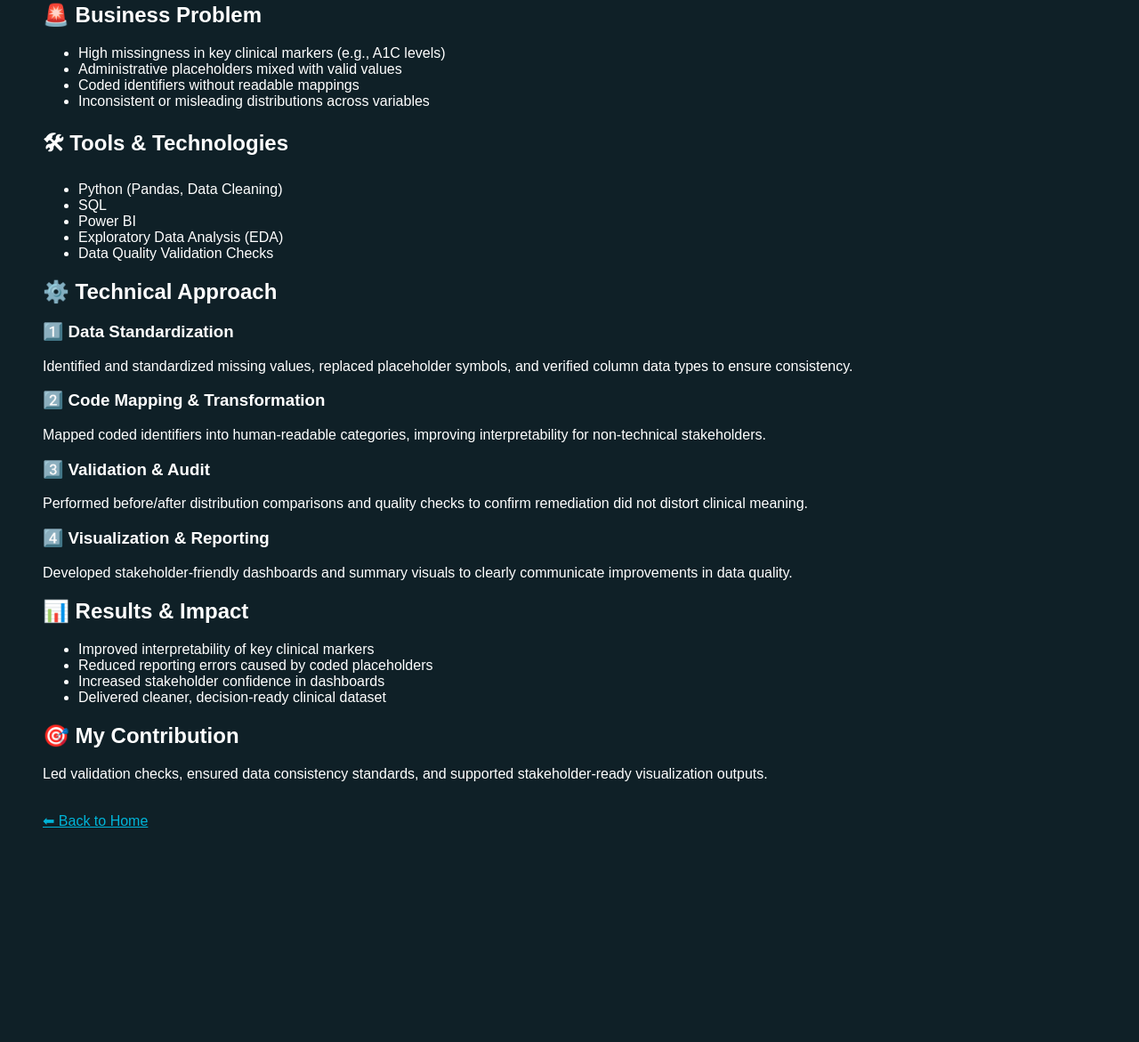
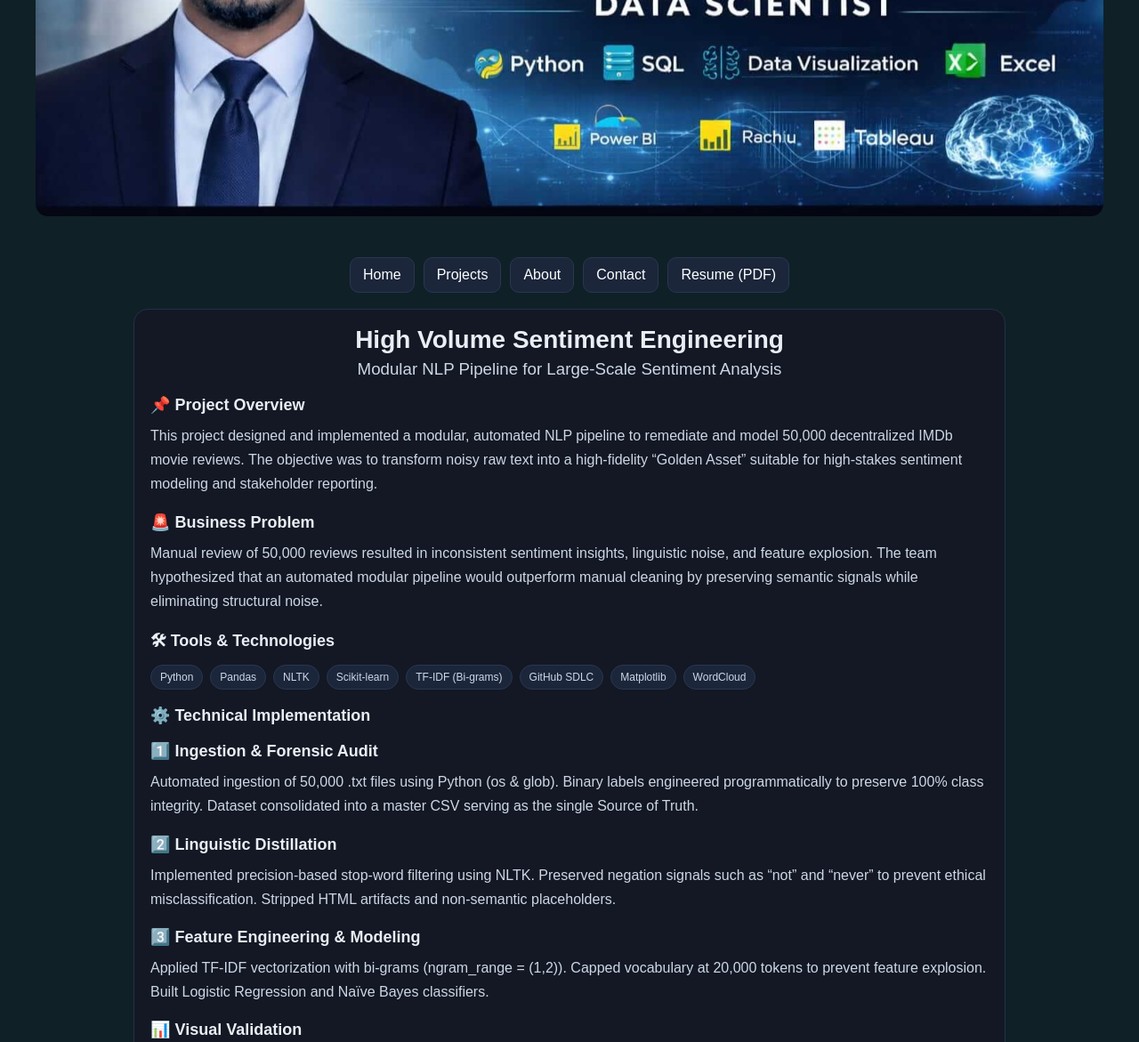
Before and after one commit to mugtaba918/My-Portfolio, a plain HTML site: page projects/project2.html in a window 1280 px wide. Shown: the part 291-1462 px from the top of the page at 89% size. Before the commit the page ends 1271 px from the top, so only its background shows below. Drawn offline with Linux system fonts and the light colour scheme.

Commit message:
Update project2.html

```diff
--- a/projects/project2.html
+++ b/projects/project2.html
@@ -1,82 +1,229 @@
-<!DOCTYPE html>
-<html>
+<!doctype html>
+<html lang="en">
 <head>
-    <title>Clinical Data Remediation | Mugtaba Awad</title>
+<meta charset="UTF-8" />
+<meta name="viewport" content="width=device-width, initial-scale=1.0"/>
+<title>Project 1 | Mugtaba Awad</title>
+
+<style>
+  body{
+    font-family: Arial, sans-serif;
+    margin:0;
+    background:#0f2027;
+    color:#e9eef5;
+  }
+
+  .banner{
+    width:100%;
+    max-width:1200px;
+    display:block;
+    margin:20px auto;
+    border-radius:14px;
+  }
+
+  .container{
+    max-width:980px;
+    margin:0 auto;
+    padding: 18px 18px 40px;
+  }
+
+  .nav{
+    display:flex;
+    gap:10px;
+    flex-wrap:wrap;
+    justify-content:center;
+    margin: 8px 0 18px;
+  }
+
+  .btn{
+    background:#1b263b;
+    color:white;
+    text-decoration:none;
+    padding:10px 14px;
+    border-radius:10px;
+    border:1px solid #2a3750;
+    display:inline-block;
+    transition:0.25s;
+  }
+
+  .btn:hover{
+    background:#00b4d8;
+    color:#0f2027;
+    transform:translateY(-1px);
+  }
+
+  .card{
+    background:#131824;
+    border:1px solid #22304a;
+    border-radius:16px;
+    padding:18px;
+    margin-top:14px;
+  }
+
+  h1{
+    margin:0 0 6px;
+    font-size:28px;
+    text-align:center;
+  }
+
+  h3{
+    margin:0 0 12px;
+    text-align:center;
+    color:#cdd7e6;
+    font-weight: normal;
+  }
+
+  h2{
+    margin:18px 0 10px;
+    font-size:18px;
+  }
+
+  p{
+    line-height:1.7;
+    margin:10px 0;
+    color:#cdd7e6;
+  }
+
+  ul{
+    margin: 8px 0 0 18px;
+    color:#cdd7e6;
+    line-height:1.7;
+  }
+
+  .tags{
+    display:flex;
+    flex-wrap:wrap;
+    gap:8px;
+    margin-top:10px;
+  }
+
+  .tag{
+    font-size:12px;
+    padding:6px 10px;
+    border-radius:999px;
+    background:#1b263b;
+    border:1px solid #2a3750;
+    color:#cdd7e6;
+  }
+
+  .footer-actions{
+    margin-top:18px;
+    display:flex;
+    gap:10px;
+    flex-wrap:wrap;
+    justify-content:center;
+  }
+
+  .link{
+    color:#00b4d8;
+    text-decoration:none;
+    font-size:16px;
+  }
+  .link:hover{ text-decoration:underline; }
+</style>
 </head>
 
-<body style="font-family:Arial; background:#0f2027; color:white; padding:40px;">
+<body>
 
-<h1 style="text-align:center;">Clinical Data Remediation & Visualization</h1>
-<h3 style="text-align:center;">Data Quality Engineering for Stakeholder Reporting</h3>
+<!-- ✅ Banner (because this file is inside /projects, we use ../ ) -->
+<img src="../assets/img/banner1.png" alt="Portfolio Banner" class="banner">
 
-<hr>
+<div class="container">
 
-<h2>📌 Project Overview</h2>
-<p>
-Clinical datasets often contain missing values, placeholder symbols, and coded identifiers that reduce
-trust in reporting and decision-making. This project focused on cleaning and remediating
-diabetes-related clinical records to improve interpretability, consistency, and stakeholder confidence.
-</p>
+  <!-- ✅ Navigation Buttons -->
+  <div class="nav">
+    <a class="btn" href="../index.html">Home</a>
+    <a class="btn" href="../projects.html">Projects</a>
+    <a class="btn" href="../about.html">About</a>
+    <a class="btn" href="../contact.html">Contact</a>
+    <a class="btn" href="../assets/Mugtaba_Awad_Resume.pdf" target="_blank">Resume (PDF)</a>
+  </div>
 
-<h2>🚨 Business Problem</h2>
-<ul>
-<li>High missingness in key clinical markers (e.g., A1C levels)</li>
-<li>Administrative placeholders mixed with valid values</li>
-<li>Coded identifiers without readable mappings</li>
-<li>Inconsistent or misleading distributions across variables</li>
-</ul>
+  <div class="card">
+    <h1>High Volume Sentiment Engineering</h1>
+    <h3>Modular NLP Pipeline for Large-Scale Sentiment Analysis</h3>
 
-<h2>🛠 Tools & Technologies</h2>
-<ul>
-<li>Python (Pandas, Data Cleaning)</li>
-<li>SQL</li>
-<li>Power BI</li>
-<li>Exploratory Data Analysis (EDA)</li>
-<li>Data Quality Validation Checks</li>
-</ul>
+    <h2>📌 Project Overview</h2>
+    <p>
+      This project designed and implemented a modular, automated NLP pipeline to remediate and model
+      50,000 decentralized IMDb movie reviews. The objective was to transform noisy raw text into a
+      high-fidelity “Golden Asset” suitable for high-stakes sentiment modeling and stakeholder reporting.
+    </p>
 
-<h2>⚙️ Technical Approach</h2>
+    <h2>🚨 Business Problem</h2>
+    <p>
+      Manual review of 50,000 reviews resulted in inconsistent sentiment insights, linguistic noise, and feature explosion.
+      The team hypothesized that an automated modular pipeline would outperform manual cleaning by
+      preserving semantic signals while eliminating structural noise.
+    </p>
 
-<h3>1️⃣ Data Standardization</h3>
-<p>
-Identified and standardized missing values, replaced placeholder symbols,
-and verified column data types to ensure consistency.
-</p>
+    <h2>🛠 Tools & Technologies</h2>
+    <div class="tags">
+      <span class="tag">Python</span>
+      <span class="tag">Pandas</span>
+      <span class="tag">NLTK</span>
+      <span class="tag">Scikit-learn</span>
+      <span class="tag">TF-IDF (Bi-grams)</span>
+      <span class="tag">GitHub SDLC</span>
+      <span class="tag">Matplotlib</span>
+      <span class="tag">WordCloud</span>
+    </div>
 
-<h3>2️⃣ Code Mapping & Transformation</h3>
-<p>
-Mapped coded identifiers into human-readable categories,
-improving interpretability for non-technical stakeholders.
-</p>
+    <h2>⚙️ Technical Implementation</h2>
 
-<h3>3️⃣ Validation & Audit</h3>
-<p>
-Performed before/after distribution comparisons and quality checks
-to confirm remediation did not distort clinical meaning.
-</p>
+    <h2>1️⃣ Ingestion & Forensic Audit</h2>
+    <p>
+      Automated ingestion of 50,000 .txt files using Python (os & glob).
+      Binary labels engineered programmatically to preserve 100% class integrity.
+      Dataset consolidated into a master CSV serving as the single Source of Truth.
+    </p>
 
-<h3>4️⃣ Visualization & Reporting</h3>
-<p>
-Developed stakeholder-friendly dashboards and summary visuals
-to clearly communicate improvements in data quality.
-</p>
+    <h2>2️⃣ Linguistic Distillation</h2>
+    <p>
+      Implemented precision-based stop-word filtering using NLTK.
+      Preserved negation signals such as “not” and “never” to prevent ethical misclassification.
+      Stripped HTML artifacts and non-semantic placeholders.
+    </p>
 
-<h2>📊 Results & Impact</h2>
-<ul>
-<li>Improved interpretability of key clinical markers</li>
-<li>Reduced reporting errors caused by coded placeholders</li>
-<li>Increased stakeholder confidence in dashboards</li>
-<li>Delivered cleaner, decision-ready clinical dataset</li>
-</ul>
+    <h2>3️⃣ Feature Engineering & Modeling</h2>
+    <p>
+      Applied TF-IDF vectorization with bi-grams (ngram_range = (1,2)).
+      Capped vocabulary at 20,000 tokens to prevent feature explosion.
+      Built Logistic Regression and Naïve Bayes classifiers.
+    </p>
 
-<h2>🎯 My Contribution</h2>
-<p>
-Led validation checks, ensured data consistency standards,
-and supported stakeholder-ready visualization outputs.
-</p>
+    <h2>📊 Visual Validation</h2>
+    <ul>
+      <li>Class Balance Audit (25,000 Positive / 25,000 Negative)</li>
+      <li>Before/After Word Count Histograms</li>
+      <li>Semantic Word Clouds (Noise Removal Confirmation)</li>
+      <li>Confusion Matrix (Model Precision Validation)</li>
+    </ul>
 
-<br>
-<a href="index.html" style="color:#00b4d8;">⬅ Back to Home</a>
+    <h2>📈 Results & Impact</h2>
+    <ul>
+      <li>Reduced feature space from 100,000+ noisy tokens to 20,000 high-intensity markers</li>
+      <li>Preserved critical sentiment drivers (e.g., “not good”)</li>
+      <li>Improved predictive stability and clarity</li>
+      <li>Maintained perfect 50/50 class balance to eliminate bias</li>
+      <li>Delivered a scalable, production-ready NLP pipeline</li>
+    </ul>
+
+    <h2>🎯 My Role – Project Manager</h2>
+    <p>
+      Managed the Software Development Life Cycle (SDLC) via GitHub.
+      Enforced peer review standards on distillation logic.
+      Oversaw ethical validation and ensured reproducibility across modules.
+    </p>
+
+    <!-- ✅ Footer Buttons -->
+    <div class="footer-actions">
+      <a class="btn" href="../projects.html">⬅ Back to Projects</a>
+      <a class="btn" href="../index.html">⬅ Back to Home</a>
+    </div>
+
+  </div>
+</div>
 
 </body>
 </html>
```
